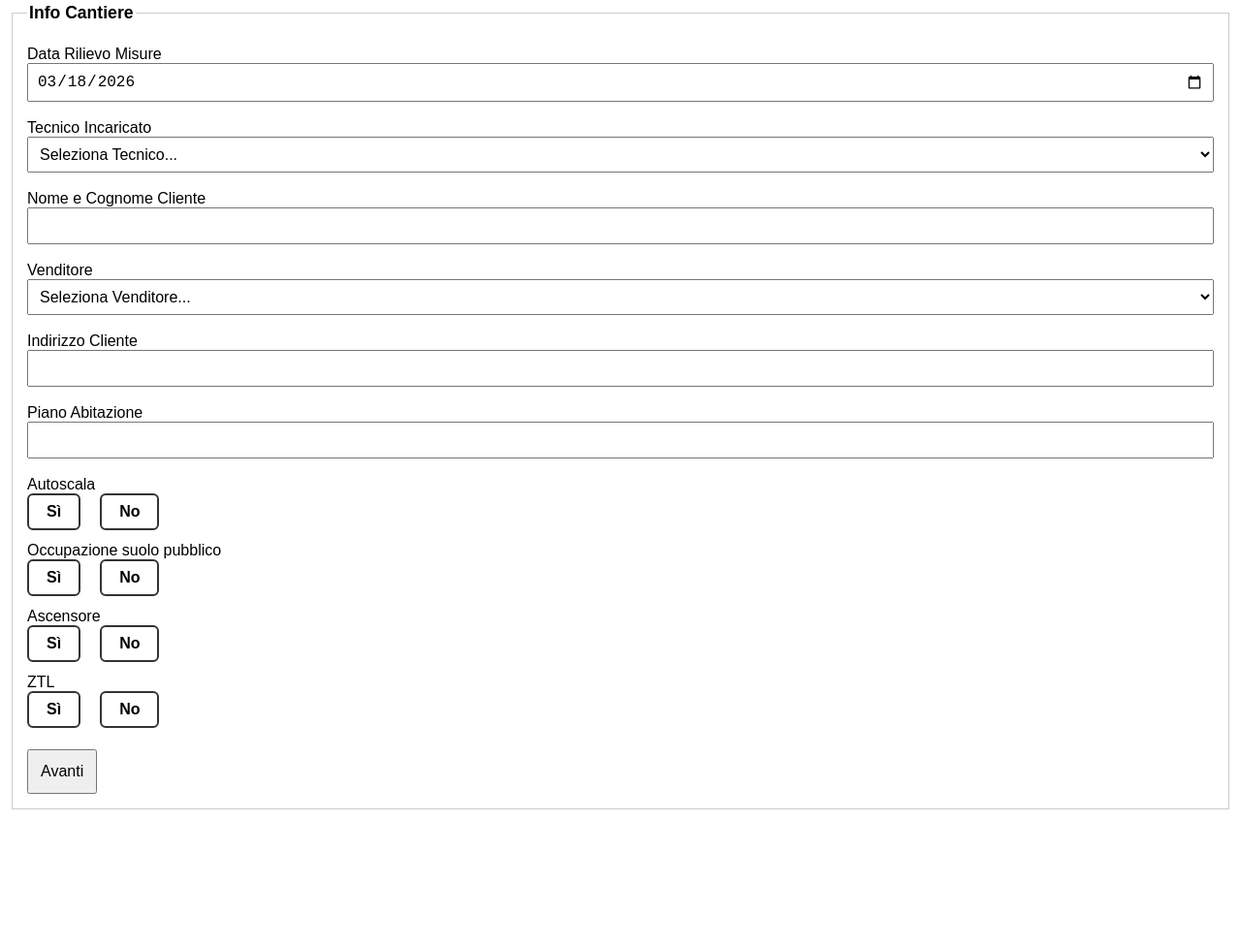
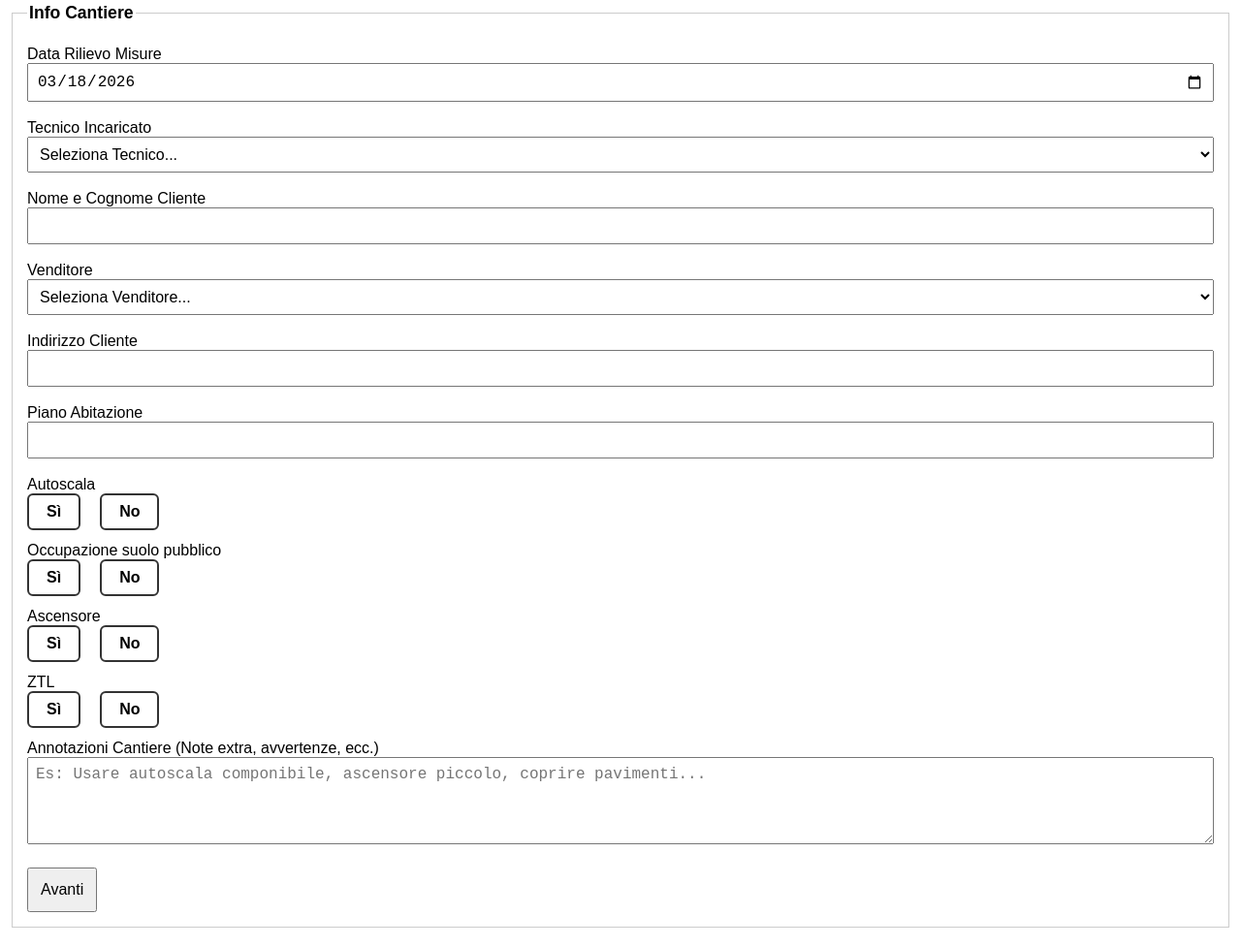
Before and after one commit to Fuux85/Rilievo-Serramenti, a website: page public/index.html in a window 1280 px wide. Shown: the part 362-1339 px from the top of the page at 97% size. Before the commit the page ends 1217 px from the top, so only its background shows below. Drawn offline with nearby package versions, Linux system fonts and the light colour scheme.

Commit message:
Update index.html

```diff
--- a/public/index.html
+++ b/public/index.html
@@ -200,6 +200,9 @@ alt="Arredoinfissi Torino" class="logo">
 <label><input type="radio" name="ztl" value="No"><span>No</span></label>
 </div>
 <div class="error-msg"><span class="icon">!</span> <span class="msg-text"></span></div>
+
+<label>Annotazioni Cantiere (Note extra, avvertenze, ecc.)</label>
+<textarea name="note_cantiere" rows="4" placeholder="Es: Usare autoscala componibile, ascensore piccolo, coprire pavimenti..."></textarea>
 
 <button type="button" onclick="nextStep1()">Avanti</button>
 </fieldset>
```
